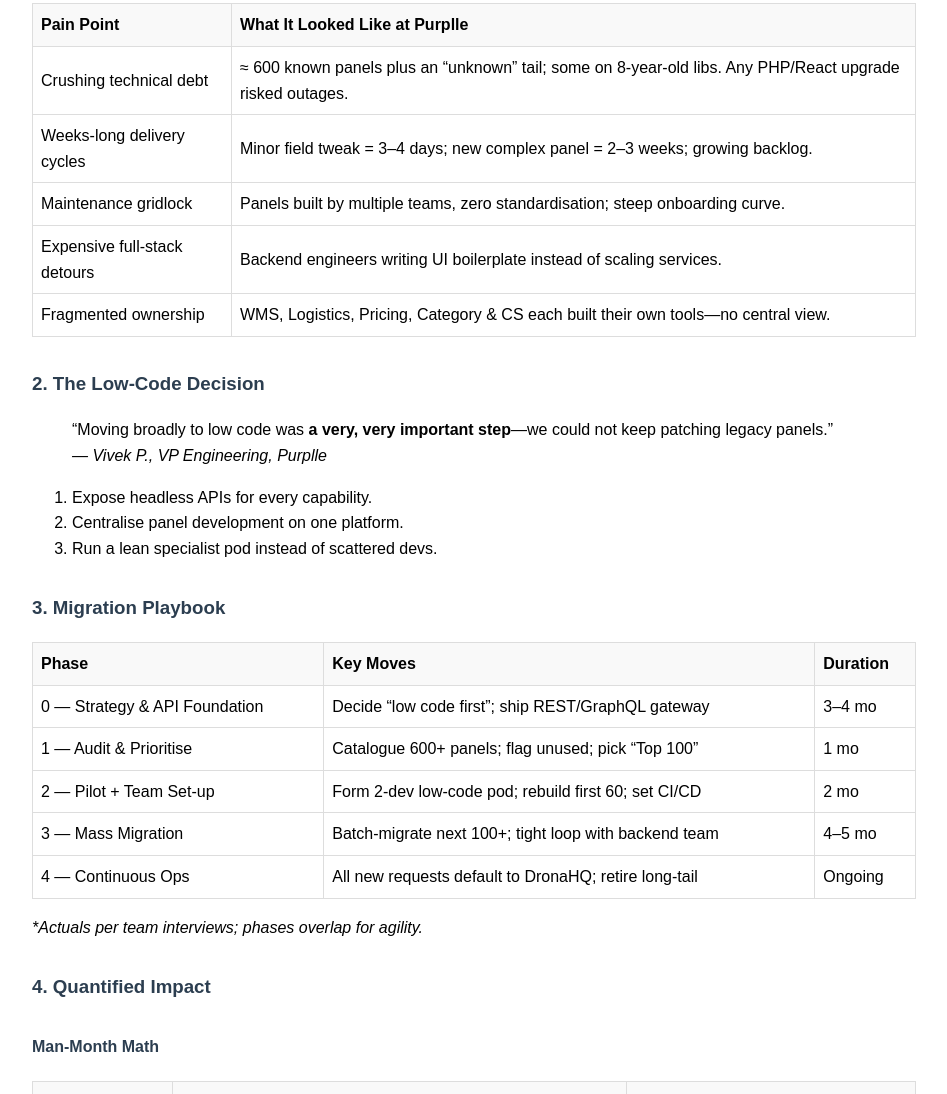
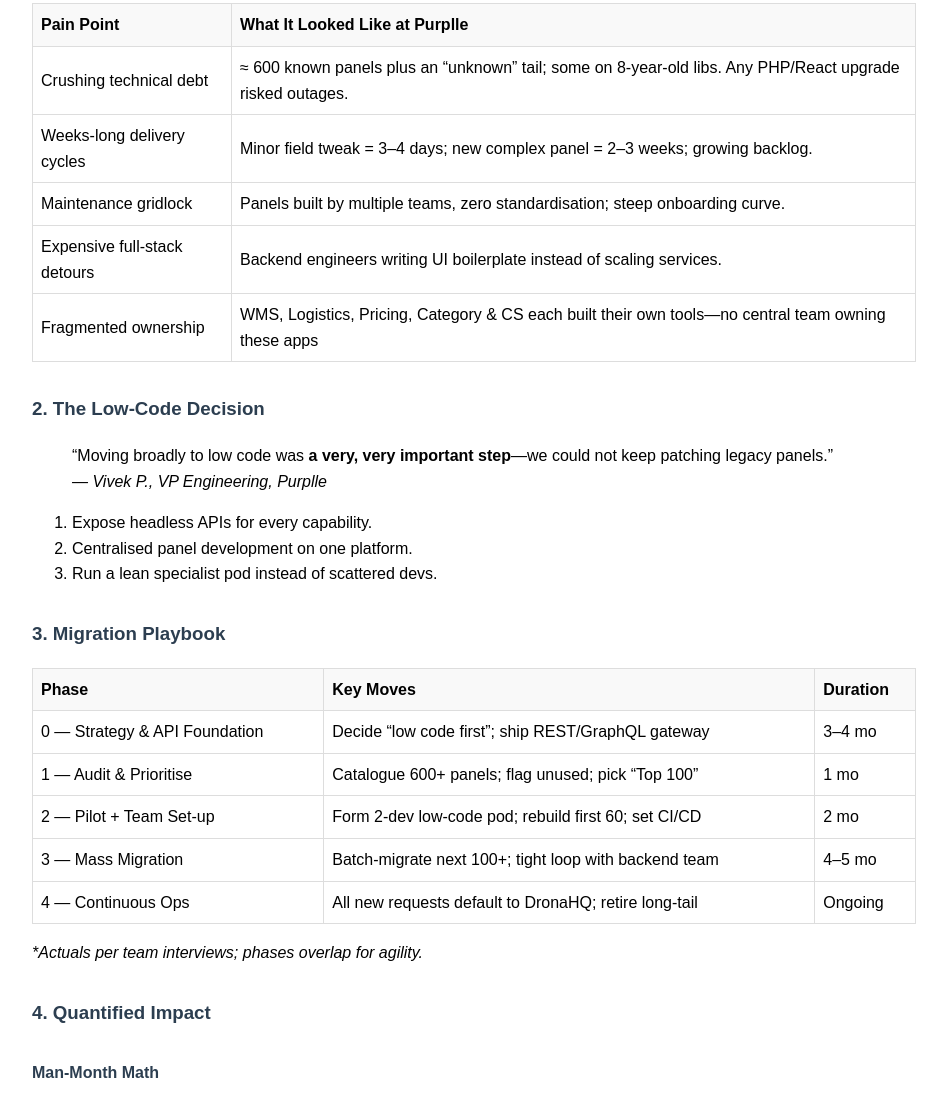
Before and after one commit to jinen83/ecommerce-casestudy, a plain HTML site: page index.html in a window 1280 px wide. Shown: the part 746-1840 px from the top of the page, without its empty margins (56-1003 px from the left). Drawn offline with Linux system fonts and the light colour scheme.

Commit message:
Update index.html

```diff
--- a/index.html
+++ b/index.html
@@ -85,7 +85,7 @@
           <tr><td>Weeks-long delivery cycles</td><td>Minor field tweak = 3–4 days; new complex panel = 2–3 weeks; growing backlog.</td></tr>
           <tr><td>Maintenance gridlock</td><td>Panels built by multiple teams, zero standardisation; steep onboarding curve.</td></tr>
           <tr><td>Expensive full-stack detours</td><td>Backend engineers writing UI boilerplate instead of scaling services.</td></tr>
-          <tr><td>Fragmented ownership</td><td>WMS, Logistics, Pricing, Category & CS each built their own tools—no central view.</td></tr>
+          <tr><td>Fragmented ownership</td><td>WMS, Logistics, Pricing, Category & CS each built their own tools—no central team owning these apps</td></tr>
         </table>
       </section>
 
@@ -97,7 +97,7 @@
         </blockquote>
         <ol>
           <li>Expose headless APIs for every capability.</li>
-          <li>Centralise panel development on one platform.</li>
+          <li>Centralised panel development on one platform.</li>
           <li>Run a lean specialist pod instead of scattered devs.</li>
         </ol>
       </section>
```
